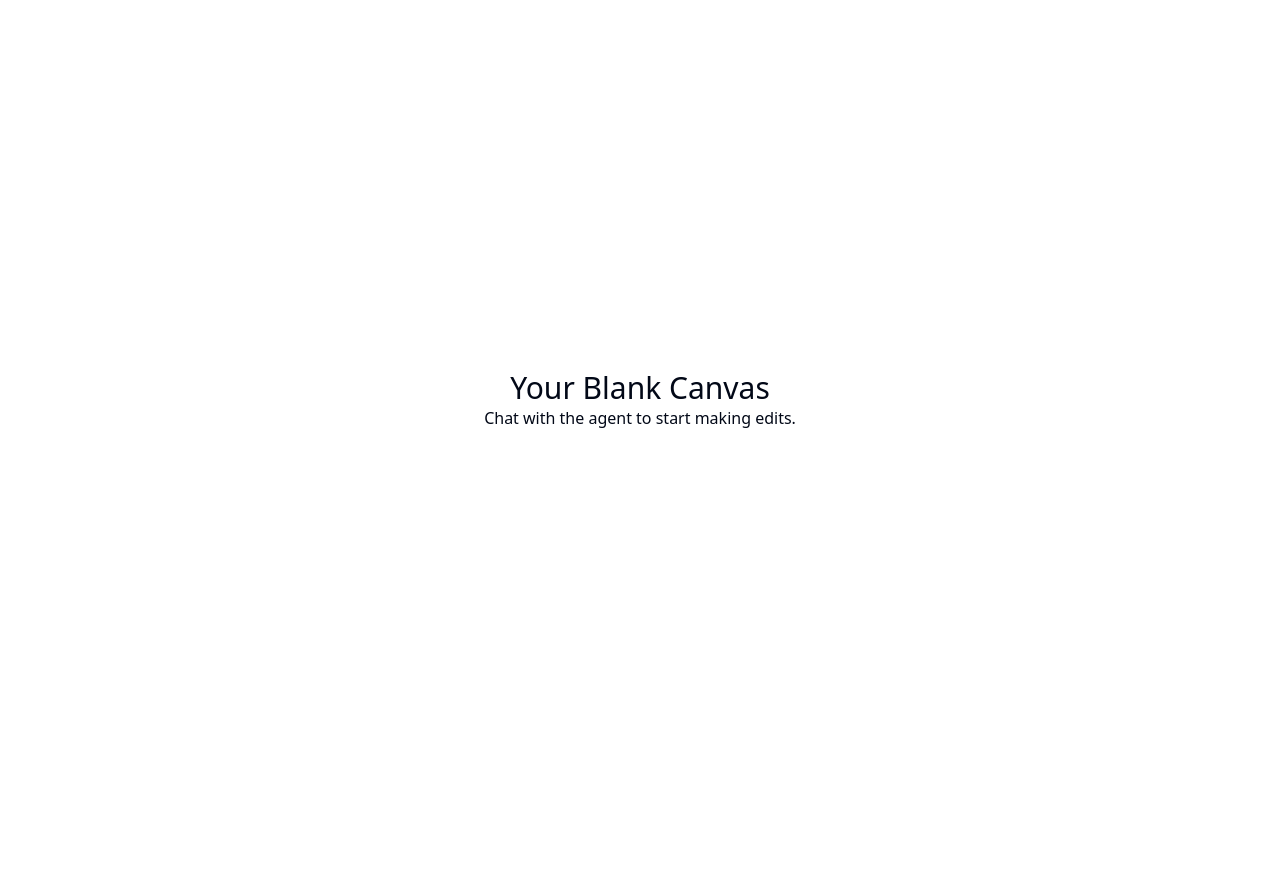
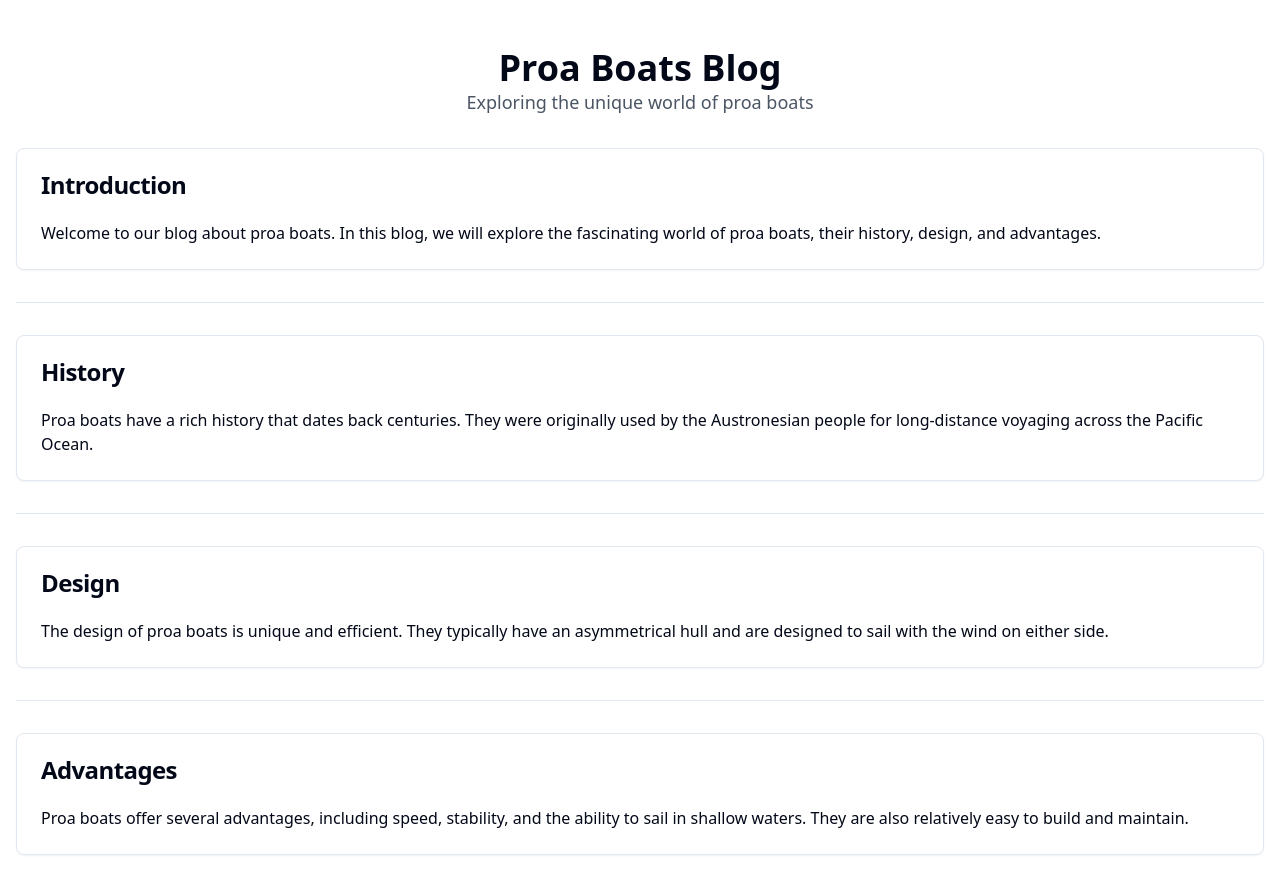
Before and after one commit to GPT-Engineer-App-Dev/proa-blog, a React (Vite) app: page / in a window 1280 px wide. Shown: the top 894 px of the page. Before the commit the page ends 800 px from the top, so only its background shows below. Built offline with nearby package versions, Linux system fonts and the light colour scheme.

Commit message:
Create initial draft for a blog about proa boats with basic layout and placeholder content.

```diff
--- a/src/pages/Index.jsx
+++ b/src/pages/Index.jsx
@@ -1,15 +1,67 @@
-// Update this page (the content is just a fallback if you fail and example)
+import React from "react";
+import { Card, CardContent, CardHeader, CardTitle } from "@/components/ui/card";
+import { Separator } from "@/components/ui/separator";
 
 const Index = () => {
   return (
-    <div className="h-screen w-screen flex items-center justify-center">
-      {/* Update with components here - default to put new layout sections as separate components in the components folder, and import them here */}
-      <div>
-        <h1 className="text-3xl text-center">Your Blank Canvas</h1>
-        <p className="text-center">
-          Chat with the agent to start making edits.
-        </p>
-      </div>
+    <div className="container mx-auto p-4">
+      <header className="text-center my-8">
+        <h1 className="text-4xl font-bold">Proa Boats Blog</h1>
+        <p className="text-lg text-gray-600">Exploring the unique world of proa boats</p>
+      </header>
+      <main>
+        <section className="my-8">
+          <Card>
+            <CardHeader>
+              <CardTitle>Introduction</CardTitle>
+            </CardHeader>
+            <CardContent>
+              <p>
+                Welcome to our blog about proa boats. In this blog, we will explore the fascinating world of proa boats, their history, design, and advantages.
+              </p>
+            </CardContent>
+          </Card>
+        </section>
+        <Separator />
+        <section className="my-8">
+          <Card>
+            <CardHeader>
+              <CardTitle>History</CardTitle>
+            </CardHeader>
+            <CardContent>
+              <p>
+                Proa boats have a rich history that dates back centuries. They were originally used by the Austronesian people for long-distance voyaging across the Pacific Ocean.
+              </p>
+            </CardContent>
+          </Card>
+        </section>
+        <Separator />
+        <section className="my-8">
+          <Card>
+            <CardHeader>
+              <CardTitle>Design</CardTitle>
+            </CardHeader>
+            <CardContent>
+              <p>
+                The design of proa boats is unique and efficient. They typically have an asymmetrical hull and are designed to sail with the wind on either side.
+              </p>
+            </CardContent>
+          </Card>
+        </section>
+        <Separator />
+        <section className="my-8">
+          <Card>
+            <CardHeader>
+              <CardTitle>Advantages</CardTitle>
+            </CardHeader>
+            <CardContent>
+              <p>
+                Proa boats offer several advantages, including speed, stability, and the ability to sail in shallow waters. They are also relatively easy to build and maintain.
+              </p>
+            </CardContent>
+          </Card>
+        </section>
+      </main>
     </div>
   );
 };
```
